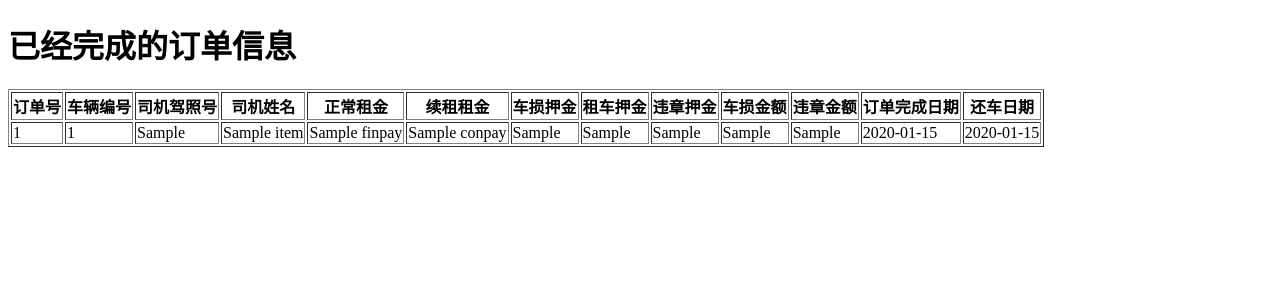
After one commit to xiby/CarRentaller, a Django app: template rental/templates/showFinished.html in a window 1280 px wide. The commit adds this page. Shown: the top 300 px of the page. Run offline with Django 3.2, Linux system fonts and the light colour scheme; the template is opened without the code that fills it: most values are stand-ins (such as "Sample title", 1, 10 or a date in 2020).

Commit message:
完成职工的基本功能，还有确认模块需要完善，车损金额，违章金额等一系列均需要确定

```diff
--- a/CarRentaller/urls.py
+++ b/CarRentaller/urls.py
@@ -25,6 +25,9 @@ from rental.views import index
 from rental.views import showAOrders
 from rental.views import complete
 from rental.views import showRunning
+from rental.views import showWaitting
+from rental.views import showFinished
+
 urlpatterns = [
     url(r'^$',include('rental.urls')),
     url(r'^admin/', admin.site.urls),
@@ -34,4 +37,6 @@ urlpatterns = [
     url(r'show/',showAOrders),
     url(r'generate/',complete),
     url(r'showRunning/',showRunning),
+    url(r'showWaitting/',showWaitting),
+    url(r'showFinished/',showFinished)
 ]
--- /dev/null
+++ b/rental/templates/showFinished.html
@@ -0,0 +1,48 @@
+<!DOCTYPE html>
+<html>
+
+<head>
+    <title>已完成订单</title>
+</head>
+
+<body>
+    <h1>已经完成的订单信息</h1>
+    <table border="1">
+        <thead>
+            <th>订单号</th>
+            <th>车辆编号</th>
+            <th>司机驾照号</th>
+            <th>司机姓名</th>
+            <th>正常租金</th>
+            <th>续租租金</th>
+            <th>车损押金</th>
+            <th>租车押金</th>
+            <th>违章押金</th>
+            <th>车损金额</th>
+            <th>违章金额</th>
+            <th>订单完成日期</th>
+            <th>还车日期</th>
+        </thead>
+        <tbody>
+            {%for item in data%}
+            <tr>
+                <td>{{item.orderID}}</td>
+                <td>{{item.Cid}}</td>
+                <td>{{item.DriverNO}}</td>
+                <td>{{item.Drivername}}</td>
+                <td>{{item.Finpay}}</td>
+                <td>{{item.Conpay}}</td>
+                <td>{{item.DamageDeposit}}</td>
+                <td>{{item.RentDeposit}}</td>
+                <td>{{item.IllegalDeposit}}</td>
+                <td>{{item.DamageMoney}}</td>
+                <td>{{item.IllegalMoney}}</td>
+                <td>{{item.completedate}}</td>
+                <td>{{item.returndate}}</td>
+            </tr>
+            {%endfor%}
+        </tbody>
+    </table>
+</body>
+
+</html>
--- a/rental/templates/worker.html
+++ b/rental/templates/worker.html
@@ -13,8 +13,8 @@
             <li><a href="/generate/">产生订单</a> | </li>
             <li><a href="/show/">预约订单</a> | </li>
             <li><a href="/showRunning/">进行中</a> | </li>
-            <li><a href="">等待验收</a> | </li>
-            <li><a href="">已完成</a> </li>
+            <li><a href="/showWaitting/">等待验收</a> | </li>
+            <li><a href="/showFinished/">已完成</a> </li>
         </ul>
     </div>
     <p/>
```
Also changed, not shown: rental/templates/showWaitting.html (added, +44 -0 lines), rental/views.py (+78 -5 lines).
